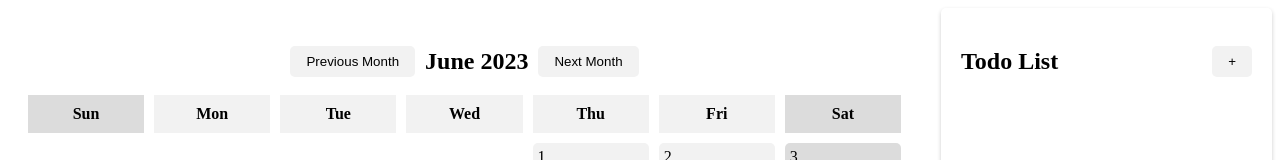
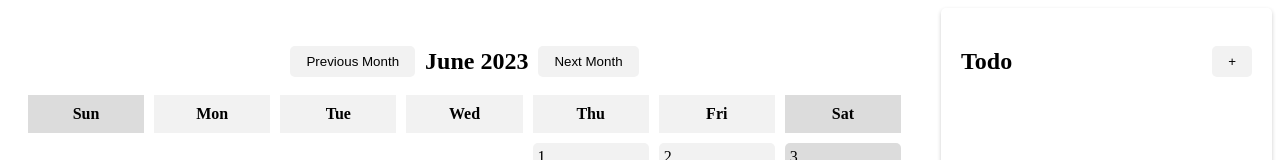
Before and after one commit to Asura369/calendar-app, a React (Create React App) app: page / in a window 1280 px wide. Shown: the top 160 px of the page. Built offline with nearby package versions, Linux system fonts and the light colour scheme.

Commit message:
add automatic focus to the input field when triggered

```diff
--- a/src/components/TodoList.js
+++ b/src/components/TodoList.js
@@ -1,10 +1,11 @@
-import React, { useState } from 'react';
+import React, { useState, useRef, useEffect } from 'react';
 
 function TodoList() {
     // Define state variables
     const [todos, setTodos] = useState([]); // Array to store todos
     const [inputVisibility, setInputVisibility] = useState(false); // Boolean to control input field visibility
     const [inputValue, setInputValue] = useState(''); // String to store input field value
+    const inputRef = useRef(null); // Create a reference to the input element
 
     // Toggle input field visibility
     const toggleInputFieldVisibility = () => {
@@ -51,10 +52,17 @@ function TodoList() {
         setTodos(updatedTodos);
     };
 
+    // Focus on the input field when it becomes visible
+    useEffect(() => {
+        if (inputVisibility) {
+            inputRef.current.focus();
+        }
+    }, [inputVisibility]);
+
     return (
         <div className="todo-list">
             <div className="todo-header">
-                <h2>Todo List</h2>
+                <h2>Todo</h2>
                 <button className="button add" onClick={toggleInputFieldVisibility}>
                     {inputVisibility ? 'Cancel' : '+'}
                 </button>
@@ -80,11 +88,12 @@ function TodoList() {
                         value={inputValue}
                         onChange={updateInputValue}
                         placeholder="Add a new todo"
+                        ref={inputRef} // Assign the reference to the input element
                     />
                     <button onClick={addTodo}>Add</button>
                 </div>
             )}
-            {/* Button to toggle input field visibility all over the div*/}
+            {/* Button to toggle input field visibility all over the div */}
             <button className="button add-all-over-div" onClick={toggleInputFieldVisibility}></button>
         </div>
     );
```
